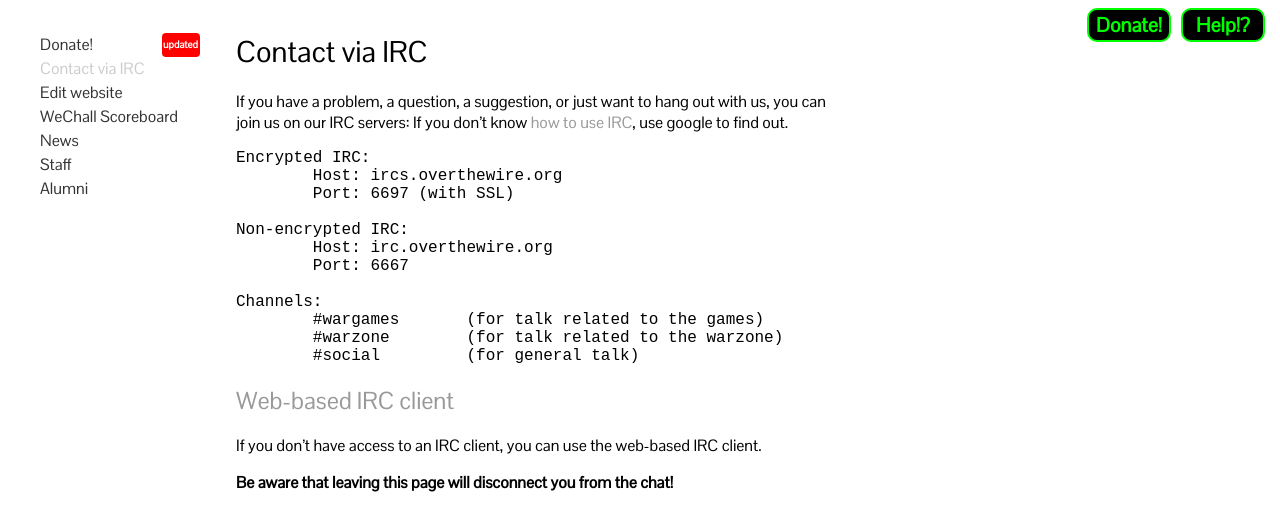
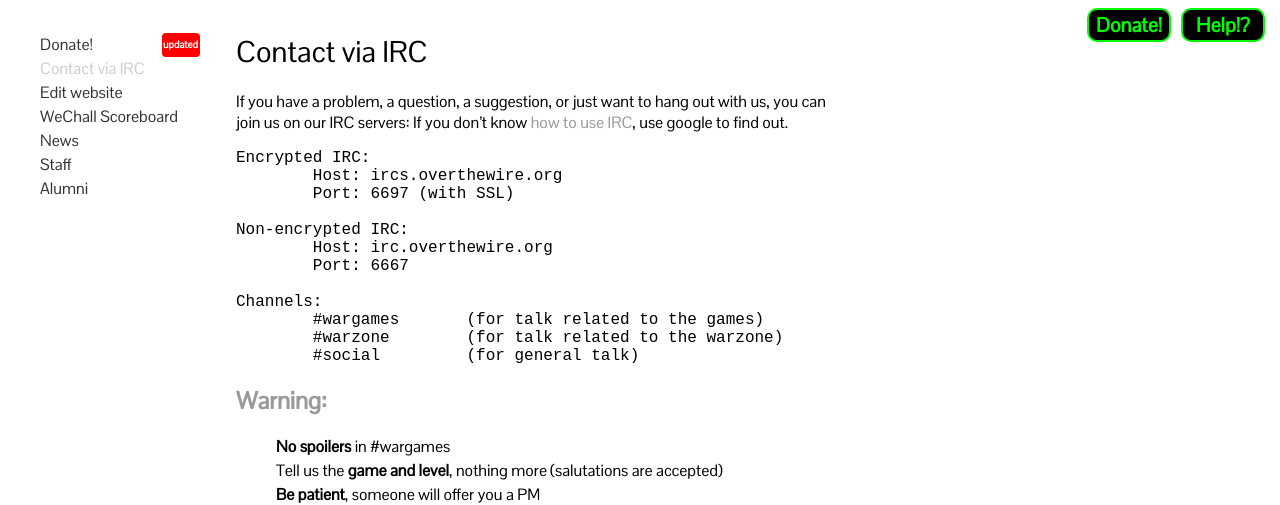
Before and after one commit to OverTheWireOrg/OverTheWire-website, a Jekyll site: the page built from information/irc.md, in a window 1280 px wide and 900 px high, cut to the strip 77-582 px from the top of the window. Built offline with Jekyll 4.4.1, drawn with Linux system fonts in a browser that asks for light colours.

Commit message:
Anti spoiler message on information/irc.md

```diff
--- a/information/irc.md
+++ b/information/irc.md
@@ -24,6 +24,12 @@
 		#warzone 	(for talk related to the warzone)
 		#social 	(for general talk)
 
+**Warning:**
+--------------------
+- **No spoilers** in #wargames
+- Tell us the **game and level**, nothing more (salutations are accepted)
+- **Be patient**, someone will offer you a PM
+
 Web-based IRC client
 --------------------
 
```
